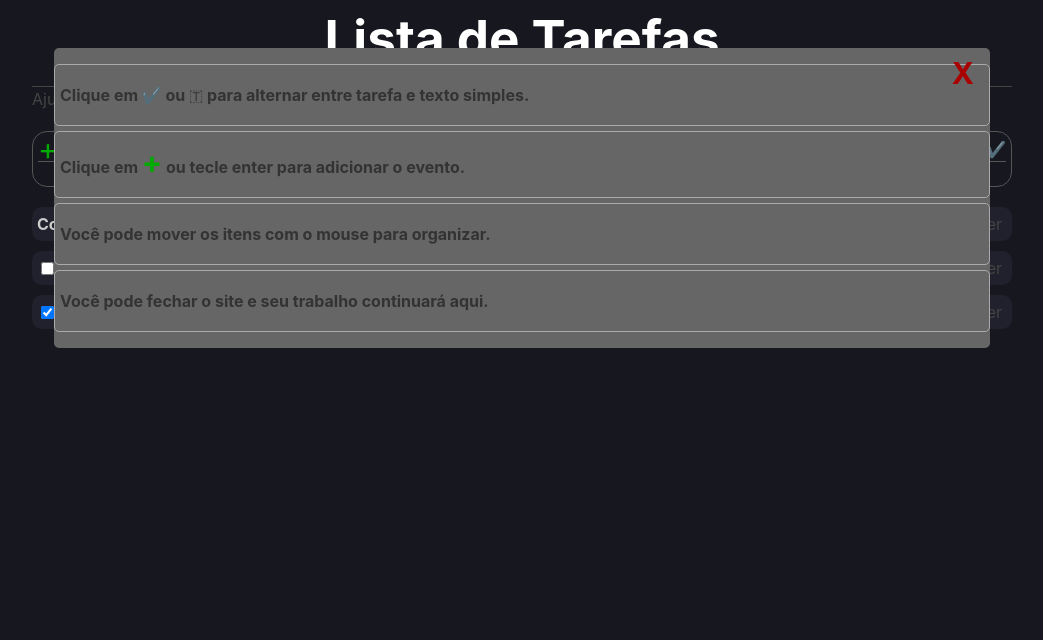
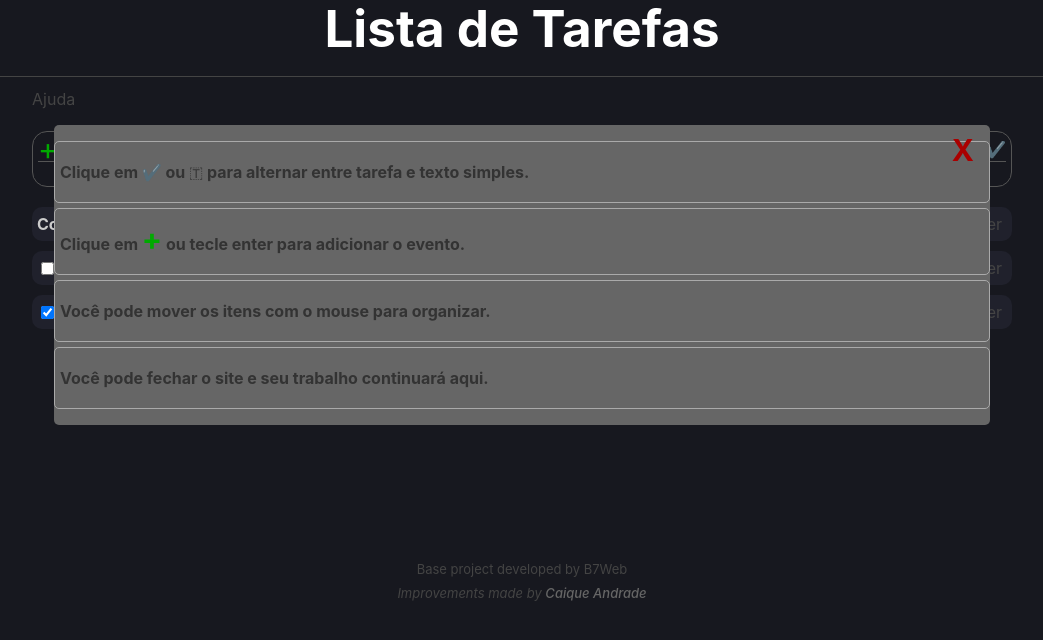
Before and after one commit to caiquedv/to-do_list_reactjs, a React (Vite) app: page / in a window 1280 px wide. Both pictures are taken after a click on the element "Ajuda". Shown: the top 640 px of the page, without its empty margins (118-1161 px from the left). Built offline with nearby package versions, Linux system fonts and the light colour scheme.

Commit message:
Feat: Made Header, Footer and HelpModal into components

```diff
--- a/src/App.styles.ts
+++ b/src/App.styles.ts
@@ -1,9 +1,8 @@
 import styled from 'styled-components';
 
 export const Container = styled.div`
-    background-color: #17181f;
     color: #797a81;
-    min-height: 100vh;
+    min-height: 60vh;
 `;
 
 export const Area = styled.div`
@@ -20,70 +19,4 @@ export const Area = styled.div`
             color: #666;
         }
     }
-
-    .help {
-        position: absolute;
-        top: 3rem;
-        left: 2rem;
-        right: 2rem;
-        background-color: #666;
-        z-index: 1;
-        line-height: 50px;
-        font-weight: bold;
-        font-size: 1rem;
-        border-radius: 5px;
-
-        span {
-            font-size: 30px;
-            color: #0a0;
-        }
-
-        #close {
-            position: absolute;
-            right: 1rem;
-            color: #a00;
-
-            &:hover {
-                color: #f00;
-            }
-        }
-
-        ul {
-            list-style: none;
-            padding: 0;
-
-            li {
-                border: 1px solid #aaa;
-                border-radius: 5px;
-                margin: 5px 0;
-                padding: 5px;
-                background-color: #666;
-                color: #333;
-
-                &:hover {
-                    background-color: #aaa;
-                }
-            }
-        }
-    }
-
-@media (max-width: 425px) {
-    .help {
-        line-height: 45px;
-    }
-}
-@media (max-width: 360px) {
-    .help {
-        line-height: 35px;
-    }
-}
 `;
-
-export const Header = styled.h1`
-    margin: 0;
-    padding: 0;
-    color: #fff;
-    text-align: center;
-    border-bottom: 1px solid #444;
-    padding-bottom: 20px;
-`;
--- a/src/App.tsx
+++ b/src/App.tsx
@@ -1,6 +1,7 @@
 import { useEffect, useState } from "react";
 import * as C from './App.styles';
 import { AddArea } from "./components/AddArea/AddArea";
+import { HelpModal } from "./components/HelpModal/HelpModal";
 import { ListItem } from "./components/ListItem/ListItem";
 import { Item } from "./types/Item";
 
@@ -83,29 +84,13 @@ const App = () => {
 	return (
 		<C.Container>
 			<C.Area>
-				<C.Header>Lista de Tarefas</C.Header>
-				<span onClick={()=> setHelpModal(!helpModal)}>Ajuda</span>
+				<span onClick={() => setHelpModal(!helpModal)}>Ajuda</span>
 
 				{helpModal &&
-					<div className="help">
-						<span onClick={() => setHelpModal(!helpModal)} id="close">X</span>
-						<ul>
-							<li>
-								Clique em ✔️ ou 🇹 para alternar entre tarefa e texto simples.
-							</li>
-							<li>
-								Clique em <span>+</span> ou tecle enter para adicionar o evento.
-							</li>
-							<li>
-								Você pode mover os itens com o mouse para organizar.
-							</li>
-							<li>
-								Você pode fechar o site e seu trabalho continuará aqui.
-							</li>
-						</ul>
-					</div>
+					<HelpModal close={() => setHelpModal(!helpModal)} />
 				}
 
+				<section>
 					<form onSubmit={e => e.preventDefault()}>
 						<AddArea
 							onEnter={handleAddTask}
@@ -123,6 +108,7 @@ const App = () => {
 							/>
 						)}
 					</form>
+				</section>
 			</C.Area>
 		</C.Container>
 	);
--- /dev/null
+++ b/src/components/Footer/Footer.tsx
@@ -0,0 +1,12 @@
+import { FooterArea } from "./styles";
+
+export const Footer = () => {
+	return (
+		<FooterArea>
+			<span>Base project developed by B7Web</span>
+			<address>
+				Improvements made by <a href="https://github.com/caiquedv">Caique Andrade</a>
+			</address>
+		</FooterArea>
+	);
+}
--- /dev/null
+++ b/src/components/Footer/styles.ts
@@ -0,0 +1,15 @@
+import styled from "styled-components";
+
+export const FooterArea = styled.footer`
+    text-align: center;
+    font-size: small;
+    color: #444;
+
+    a {
+        color: #666;
+
+        &:hover {
+            color: #777;
+        }
+    }
+`;
--- /dev/null
+++ b/src/components/Header/Header.tsx
@@ -0,0 +1,7 @@
+import { HeaderArea } from "./styles";
+
+export const Header = () => {
+	return (
+		<HeaderArea><h1>Lista de Tarefas</h1></HeaderArea>
+	);
+}
--- /dev/null
+++ b/src/components/Header/styles.ts
@@ -0,0 +1,12 @@
+import styled from "styled-components";
+
+export const HeaderArea = styled.header`
+    h1 {
+        margin: 0;
+        padding: 0;
+        color: #fff;
+        text-align: center;
+        border-bottom: 1px solid #444;
+        padding-bottom: 20px;
+    }
+`;
--- /dev/null
+++ b/src/components/HelpModal/HelpModal.tsx
@@ -0,0 +1,29 @@
+import { Help } from "./styles";
+
+interface Props {
+	close: () => void;
+}
+
+export const HelpModal = ({close}: Props) => {
+
+
+	return (
+		<Help className="help">
+			<span onClick={close} id="close">X</span>
+			<ul>
+				<li>
+					Clique em ✔️ ou 🇹 para alternar entre tarefa e texto simples.
+				</li>
+				<li>
+					Clique em <span>+</span> ou tecle enter para adicionar o evento.
+				</li>
+				<li>
+					Você pode mover os itens com o mouse para organizar.
+				</li>
+				<li>
+					Você pode fechar o site e seu trabalho continuará aqui.
+				</li>
+			</ul>
+		</Help>
+	);
+}
--- /dev/null
+++ b/src/components/HelpModal/styles.ts
@@ -0,0 +1,51 @@
+import styled from "styled-components";
+
+export const Help = styled.div`
+    position: absolute;
+    top: 3rem;
+    left: 2rem;
+    right: 2rem;
+    background-color: #666;
+    z-index: 1;
+    line-height: 50px;
+    font-weight: bold;
+    font-size: 1rem;
+    border-radius: 5px;
+
+    span {
+        font-size: 30px;
+        color: #0a0;
+    }
+
+    #close {
+        position: absolute;
+        right: 1rem;
+        color: #a00;
+
+        &:hover {
+            color: #f00;
+        }
+    }
+
+    ul {
+        list-style: none;
+        padding: 0;
+
+        li {
+            border: 1px solid #aaa;
+            border-radius: 5px;
+            margin: 5px 0;
+            padding: 5px;
+            background-color: #666;
+            color: #333;
+
+            &:hover {
+                background-color: #aaa;
+            }
+        }
+    }
+
+@media (max-width: 425px) {
+    line-height: 35px;
+}
+`;
--- a/src/index.css
+++ b/src/index.css
@@ -6,7 +6,7 @@
 
   color-scheme: light dark;
   color: rgba(255, 255, 255, 0.87);
-  background-color: #242424;
+  background-color: #17181f !important;  /*main-bg-color*/
 
   font-synthesis: none;
   text-rendering: optimizeLegibility;
@@ -28,7 +28,7 @@ body {
   margin: 0;
   padding: 0;
   min-width: 320px;
-  min-height: 100vh;
+  min-height: max-content;
 }
 
 h1 {
--- a/src/main.tsx
+++ b/src/main.tsx
@@ -1,10 +1,14 @@
 import React from 'react'
 import ReactDOM from 'react-dom/client'
 import App from './App'
+import { Footer } from './components/Footer/Footer'
+import { Header } from './components/Header/Header'
 import './index.css'
 
 ReactDOM.createRoot(document.getElementById('root') as HTMLElement).render(
   <React.StrictMode>
+    <Header/>
     <App />
+    <Footer/>
   </React.StrictMode>
 )
```
Lines whose indentation alone changed are shown as unchanged.
